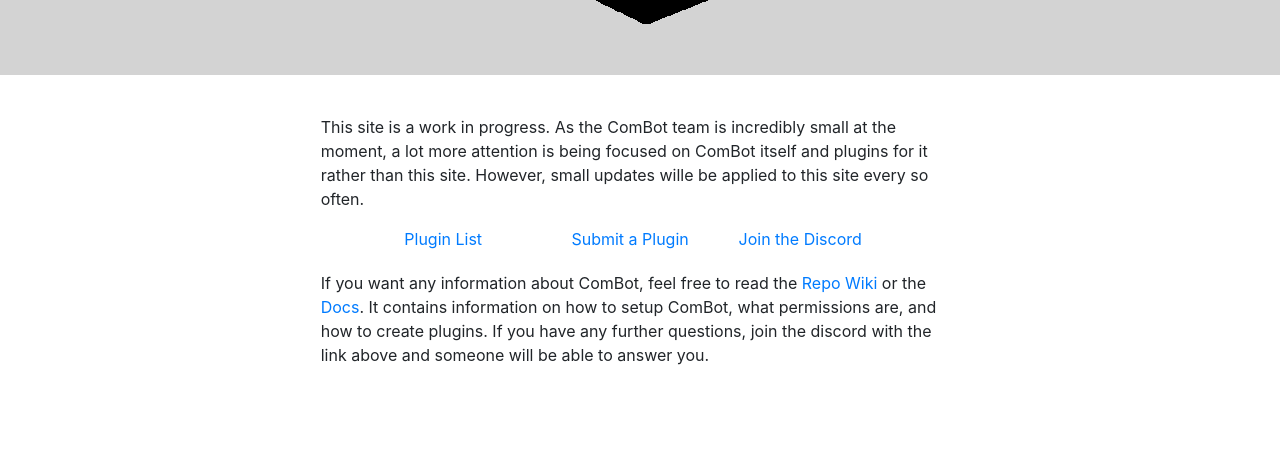
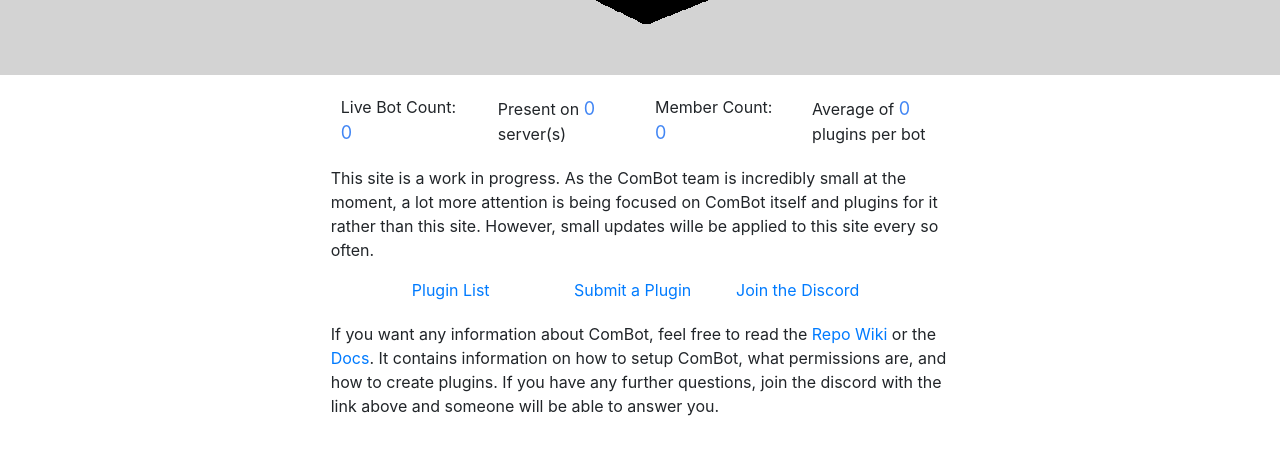
Before and after one commit to MemeDistributionCo/memedistributionco.github.io, a plain HTML site: page combot/index.html in a window 1280 px wide. Shown: the part 325-778 px from the top of the page. Drawn offline with nearby package versions, Linux system fonts and the light colour scheme; no server answers.

Commit message:
Add stats to combot site
Yeehaw

```diff
--- a/combot/css/main.css
+++ b/combot/css/main.css
@@ -1,5 +1,9 @@
 body {
 
+}
+.stat {
+    color: #4286f4;
+    font-size:18px;
 }
 
 .plugin-container {
--- a/combot/index.html
+++ b/combot/index.html
@@ -14,7 +14,17 @@
             <a href="./index.html"><h1>ComBot</h1></a>
         </div>
         <div class="content">
-            <div class="containe-fluid">
+            <div class="container-fluid">
+                <div clsas="row">
+                    <div class="offset-md-2 col-md-8 col-s-12">
+                        <div class="row">
+                            <div class="col-3">Live Bot Count: <span class="stat" id="botCount">0</span></div>
+                            <div class="col-3">Present on <span class="stat" id="guildCount">0</span> server(s)</div>
+                            <div class="col-3">Member Count: <span class="stat" id="memberCount">0</span></div>
+                            <div class="col-3">Average of <span class="stat" id="plPSCount">0</span> plugins per bot</div>
+                        </div>
+                    </div>
+                </div>
                 <div class="row">
                     <div class="offset-md-2 col-md-8 col-s-12">
                     <p>This site is a work in progress. As the ComBot team is incredibly small at the moment, a lot more attention is being focused on ComBot itself and plugins for it rather than this site. However, small updates wille be applied to this site every so often.</p>
@@ -36,4 +46,17 @@
             </div>
         </div>
     </body>
+    <script>
+        $(document).ready(function (e) {
+            $.ajax({
+                url:"https://us-central1-plugin-combot.cloudfunctions.net/onStatsRequest",
+
+            }).done(function(x) {
+                $("#botCount").html(x.liveBots);
+                $("#guildCount").html(x.guilds);
+                $("#memberCount").html(x.totalMembers);
+                $("#plPSCount").html(x.averagePluginsPerBot);
+            });
+        });
+    </script>
 </html>
```
